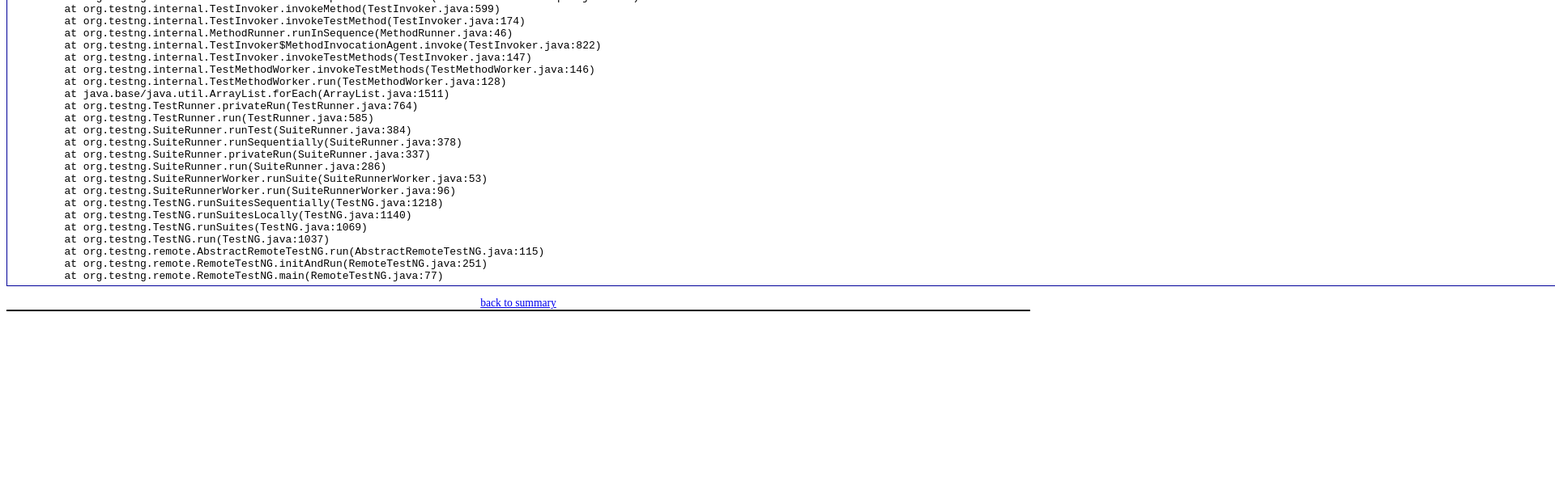
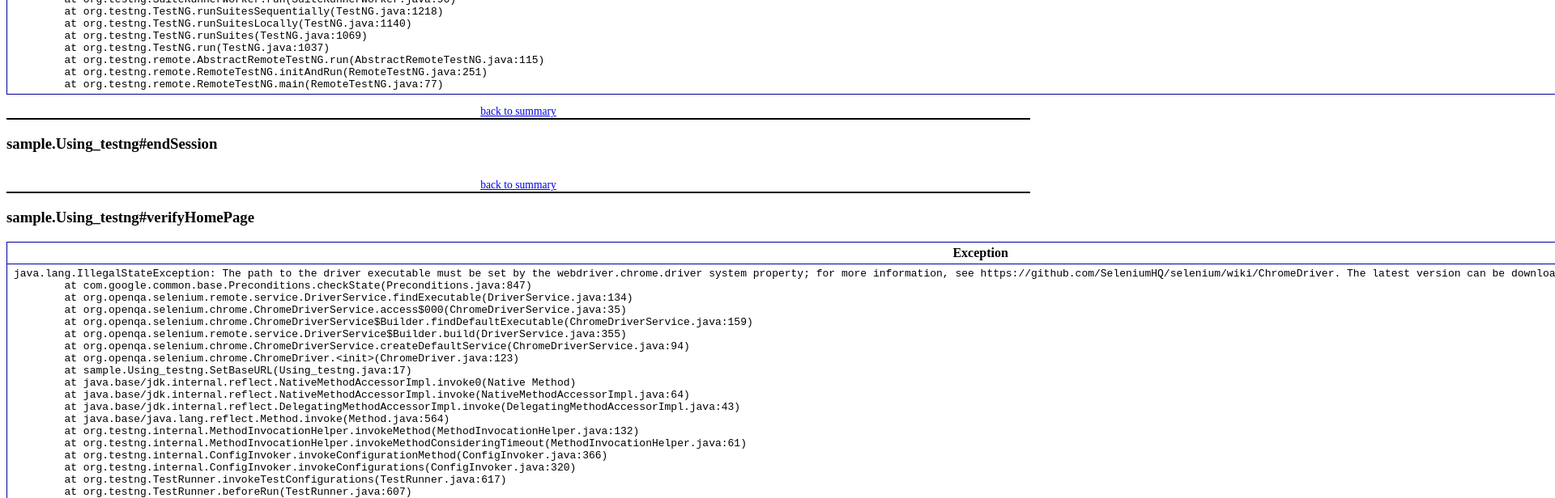
Before and after one commit to Takhsela/batch1, a plain HTML site: page test-output/emailable-report.html in a window 1280 px wide. Shown: the part 840-1456 px from the top of the page at 81% size, 1920 px wide, since content can reach past the window. Before the commit the page ends 1239 px from the top, so only its background shows below. Drawn offline with Linux system fonts and the light colour scheme.

Commit message:
# WARNING: head commit changed in the meantime
Checking for Change

```diff
--- a/test-output/emailable-report.html
+++ b/test-output/emailable-report.html
@@ -9,53 +9,65 @@
 <table>
 <tr><th>Test</th><th># Passed</th><th># Skipped</th><th># Retried</th><th># Failed</th><th>Time (ms)</th><th>Included Groups</th><th>Excluded Groups</th></tr>
 <tr><th colspan="8">Default suite</th></tr>
-<tr><td><a href="#t0">Default test</a></td><td class="num">0</td><td class="num">0</td><td class="num">0</td><td class="num attn">1</td><td class="num">21,347</td><td></td><td></td></tr>
+<tr><td><a href="#t0">Default test</a></td><td class="num">0</td><td class="num attn">1</td><td class="num">0</td><td class="num">0</td><td class="num">154</td><td></td><td></td></tr>
 </table>
-<table id='summary'><thead><tr><th>Class</th><th>Method</th><th>Start</th><th>Time (ms)</th></tr></thead><tbody><tr><th colspan="4">Default suite</th></tr></tbody><tbody id="t0"><tr><th colspan="4">Default test &#8212; failed</th></tr><tr class="failedeven"><td rowspan="1">sample.Login</td><td><a href="#m0">fb</a></td><td rowspan="1">1623695338813</td><td rowspan="1">21280</td></tr></tbody>
+<table id='summary'><thead><tr><th>Class</th><th>Method</th><th>Start</th><th>Time (ms)</th></tr></thead><tbody><tr><th colspan="4">Default suite</th></tr></tbody><tbody id="t0"><tr><th colspan="4">Default test &#8212; failed (configuration methods)</th></tr><tr class="failedeven"><td rowspan="1">sample.Using_testng</td><td><a href="#m0">SetBaseURL</a></td><td rowspan="1">1636396484187</td><td rowspan="1">99</td></tr><tr><th colspan="4">Default test &#8212; skipped (configuration methods)</th></tr><tr class="skippedeven"><td rowspan="1">sample.Using_testng</td><td><a href="#m1">endSession</a></td><td rowspan="1">1636396484332</td><td rowspan="1">-1636396484332</td></tr><tr><th colspan="4">Default test &#8212; skipped</th></tr><tr class="skippedeven"><td rowspan="1">sample.Using_testng</td><td><a href="#m2">verifyHomePage</a></td><td rowspan="1">1636396484323</td><td rowspan="1">0</td></tr></tbody>
 </table>
-<h2>Default test</h2><h3 id="m0">sample.Login#fb</h3><table class="result"><tr><th>Exception</th></tr><tr><td><div class="stacktrace">org.openqa.selenium.WebDriverException: chrome not reachable
-  (Session info: chrome=90.0.4430.212)
-Build info: version: &apos;3.141.59&apos;, revision: &apos;e82be7d358&apos;, time: &apos;2018-11-14T08:25:53&apos;
-System info: host: &apos;DESKTOP-348T0TS&apos;, ip: &apos;192.168.1.19&apos;, os.name: &apos;Windows 10&apos;, os.arch: &apos;amd64&apos;, os.version: &apos;10.0&apos;, java.version: &apos;15.0.2&apos;
-Driver info: org.openqa.selenium.chrome.ChromeDriver
-Capabilities {acceptInsecureCerts: false, browserName: chrome, browserVersion: 90.0.4430.212, chrome: {chromedriverVersion: 89.0.4389.23 (61b08ee2c5002..., userDataDir: C:\Users\Takhsela\AppData\L...}, goog:chromeOptions: {debuggerAddress: localhost:51414}, javascriptEnabled: true, networkConnectionEnabled: false, pageLoadStrategy: normal, platform: WINDOWS, platformName: WINDOWS, proxy: Proxy(), setWindowRect: true, strictFileInteractability: false, timeouts: {implicit: 0, pageLoad: 300000, script: 30000}, unhandledPromptBehavior: dismiss and notify, webauthn:extension:largeBlob: true, webauthn:virtualAuthenticators: true}
-Session ID: 1f2b056485b756066618bb4e50c0ed72
-*** Element info: {Using=xpath, value=//button[@type=&apos;submit&apos;]}
-	at java.base/jdk.internal.reflect.NativeConstructorAccessorImpl.newInstance0(Native Method)
-	at java.base/jdk.internal.reflect.NativeConstructorAccessorImpl.newInstance(NativeConstructorAccessorImpl.java:64)
-	at java.base/jdk.internal.reflect.DelegatingConstructorAccessorImpl.newInstance(DelegatingConstructorAccessorImpl.java:45)
-	at java.base/java.lang.reflect.Constructor.newInstanceWithCaller(Constructor.java:500)
-	at java.base/java.lang.reflect.Constructor.newInstance(Constructor.java:481)
-	at org.openqa.selenium.remote.http.W3CHttpResponseCodec.createException(W3CHttpResponseCodec.java:187)
-	at org.openqa.selenium.remote.http.W3CHttpResponseCodec.decode(W3CHttpResponseCodec.java:122)
-	at org.openqa.selenium.remote.http.W3CHttpResponseCodec.decode(W3CHttpResponseCodec.java:49)
-	at org.openqa.selenium.remote.HttpCommandExecutor.execute(HttpCommandExecutor.java:158)
-	at org.openqa.selenium.remote.service.DriverCommandExecutor.execute(DriverCommandExecutor.java:83)
-	at org.openqa.selenium.remote.RemoteWebDriver.execute(RemoteWebDriver.java:552)
-	at org.openqa.selenium.remote.RemoteWebDriver.findElement(RemoteWebDriver.java:323)
-	at org.openqa.selenium.remote.RemoteWebDriver.findElementByXPath(RemoteWebDriver.java:428)
-	at org.openqa.selenium.By$ByXPath.findElement(By.java:353)
-	at org.openqa.selenium.remote.RemoteWebDriver.findElement(RemoteWebDriver.java:315)
-	at org.openqa.selenium.support.pagefactory.DefaultElementLocator.findElement(DefaultElementLocator.java:69)
-	at org.openqa.selenium.support.pagefactory.internal.LocatingElementHandler.invoke(LocatingElementHandler.java:38)
-	at com.sun.proxy.$Proxy10.click(Unknown Source)
-	at sample.Locators1.btnlogin(Locators1.java:40)
-	at sample.Login.fb(Login.java:34)
+<h2>Default test</h2><h3 id="m0">sample.Using_testng#SetBaseURL</h3><table class="result"><tr><th>Exception</th></tr><tr><td><div class="stacktrace">java.lang.IllegalStateException: The path to the driver executable must be set by the webdriver.chrome.driver system property; for more information, see https://github.com/SeleniumHQ/selenium/wiki/ChromeDriver. The latest version can be downloaded from http://chromedriver.storage.googleapis.com/index.html
+	at com.google.common.base.Preconditions.checkState(Preconditions.java:847)
+	at org.openqa.selenium.remote.service.DriverService.findExecutable(DriverService.java:134)
+	at org.openqa.selenium.chrome.ChromeDriverService.access$000(ChromeDriverService.java:35)
+	at org.openqa.selenium.chrome.ChromeDriverService$Builder.findDefaultExecutable(ChromeDriverService.java:159)
+	at org.openqa.selenium.remote.service.DriverService$Builder.build(DriverService.java:355)
+	at org.openqa.selenium.chrome.ChromeDriverService.createDefaultService(ChromeDriverService.java:94)
+	at org.openqa.selenium.chrome.ChromeDriver.&lt;init&gt;(ChromeDriver.java:123)
+	at sample.Using_testng.SetBaseURL(Using_testng.java:17)
 	at java.base/jdk.internal.reflect.NativeMethodAccessorImpl.invoke0(Native Method)
 	at java.base/jdk.internal.reflect.NativeMethodAccessorImpl.invoke(NativeMethodAccessorImpl.java:64)
 	at java.base/jdk.internal.reflect.DelegatingMethodAccessorImpl.invoke(DelegatingMethodAccessorImpl.java:43)
 	at java.base/java.lang.reflect.Method.invoke(Method.java:564)
 	at org.testng.internal.MethodInvocationHelper.invokeMethod(MethodInvocationHelper.java:132)
-	at org.testng.internal.TestInvoker.invokeMethod(TestInvoker.java:599)
-	at org.testng.internal.TestInvoker.invokeTestMethod(TestInvoker.java:174)
-	at org.testng.internal.MethodRunner.runInSequence(MethodRunner.java:46)
-	at org.testng.internal.TestInvoker$MethodInvocationAgent.invoke(TestInvoker.java:822)
-	at org.testng.internal.TestInvoker.invokeTestMethods(TestInvoker.java:147)
-	at org.testng.internal.TestMethodWorker.invokeTestMethods(TestMethodWorker.java:146)
-	at org.testng.internal.TestMethodWorker.run(TestMethodWorker.java:128)
-	at java.base/java.util.ArrayList.forEach(ArrayList.java:1511)
-	at org.testng.TestRunner.privateRun(TestRunner.java:764)
-	at org.testng.TestRunner.run(TestRunner.java:585)
+	at org.testng.internal.MethodInvocationHelper.invokeMethodConsideringTimeout(MethodInvocationHelper.java:61)
+	at org.testng.internal.ConfigInvoker.invokeConfigurationMethod(ConfigInvoker.java:366)
+	at org.testng.internal.ConfigInvoker.invokeConfigurations(ConfigInvoker.java:320)
+	at org.testng.TestRunner.invokeTestConfigurations(TestRunner.java:617)
+	at org.testng.TestRunner.beforeRun(TestRunner.java:607)
+	at org.testng.TestRunner.run(TestRunner.java:578)
+	at org.testng.SuiteRunner.runTest(SuiteRunner.java:384)
+	at org.testng.SuiteRunner.runSequentially(SuiteRunner.java:378)
+	at org.testng.SuiteRunner.privateRun(SuiteRunner.java:337)
+	at org.testng.SuiteRunner.run(SuiteRunner.java:286)
+	at org.testng.SuiteRunnerWorker.runSuite(SuiteRunnerWorker.java:53)
+	at org.testng.SuiteRunnerWorker.run(SuiteRunnerWorker.java:96)
+	at org.testng.TestNG.runSuitesSequentially(TestNG.java:1218)
+	at org.testng.TestNG.runSuitesLocally(TestNG.java:1140)
+	at org.testng.TestNG.runSuites(TestNG.java:1069)
+	at org.testng.TestNG.run(TestNG.java:1037)
+	at org.testng.remote.AbstractRemoteTestNG.run(AbstractRemoteTestNG.java:115)
+	at org.testng.remote.RemoteTestNG.initAndRun(RemoteTestNG.java:251)
+	at org.testng.remote.RemoteTestNG.main(RemoteTestNG.java:77)
+</div></td></tr></table><p class="totop"><a href="#summary">back to summary</a></p>
+<h3 id="m1">sample.Using_testng#endSession</h3><table class="result"><tr><th class="invisible"/></tr></table><p class="totop"><a href="#summary">back to summary</a></p>
+<h3 id="m2">sample.Using_testng#verifyHomePage</h3><table class="result"><tr><th>Exception</th></tr><tr><td><div class="stacktrace">java.lang.IllegalStateException: The path to the driver executable must be set by the webdriver.chrome.driver system property; for more information, see https://github.com/SeleniumHQ/selenium/wiki/ChromeDriver. The latest version can be downloaded from http://chromedriver.storage.googleapis.com/index.html
+	at com.google.common.base.Preconditions.checkState(Preconditions.java:847)
+	at org.openqa.selenium.remote.service.DriverService.findExecutable(DriverService.java:134)
+	at org.openqa.selenium.chrome.ChromeDriverService.access$000(ChromeDriverService.java:35)
+	at org.openqa.selenium.chrome.ChromeDriverService$Builder.findDefaultExecutable(ChromeDriverService.java:159)
+	at org.openqa.selenium.remote.service.DriverService$Builder.build(DriverService.java:355)
+	at org.openqa.selenium.chrome.ChromeDriverService.createDefaultService(ChromeDriverService.java:94)
+	at org.openqa.selenium.chrome.ChromeDriver.&lt;init&gt;(ChromeDriver.java:123)
+	at sample.Using_testng.SetBaseURL(Using_testng.java:17)
+	at java.base/jdk.internal.reflect.NativeMethodAccessorImpl.invoke0(Native Method)
+	at java.base/jdk.internal.reflect.NativeMethodAccessorImpl.invoke(NativeMethodAccessorImpl.java:64)
+	at java.base/jdk.internal.reflect.DelegatingMethodAccessorImpl.invoke(DelegatingMethodAccessorImpl.java:43)
+	at java.base/java.lang.reflect.Method.invoke(Method.java:564)
+	at org.testng.internal.MethodInvocationHelper.invokeMethod(MethodInvocationHelper.java:132)
+	at org.testng.internal.MethodInvocationHelper.invokeMethodConsideringTimeout(MethodInvocationHelper.java:61)
+	at org.testng.internal.ConfigInvoker.invokeConfigurationMethod(ConfigInvoker.java:366)
+	at org.testng.internal.ConfigInvoker.invokeConfigurations(ConfigInvoker.java:320)
+	at org.testng.TestRunner.invokeTestConfigurations(TestRunner.java:617)
+	at org.testng.TestRunner.beforeRun(TestRunner.java:607)
+	at org.testng.TestRunner.run(TestRunner.java:578)
 	at org.testng.SuiteRunner.runTest(SuiteRunner.java:384)
 	at org.testng.SuiteRunner.runSequentially(SuiteRunner.java:378)
 	at org.testng.SuiteRunner.privateRun(SuiteRunner.java:337)
```
Also changed, not shown: test-output/index.html (+51 -66 lines), test-output/testng-results.xml (+74 -55 lines), test-output/testng-reports.css (line endings or trailing spaces), test-output/testng-reports1.css (line endings or trailing spaces), test-output/testng-reports2.js (line endings or trailing spaces).
